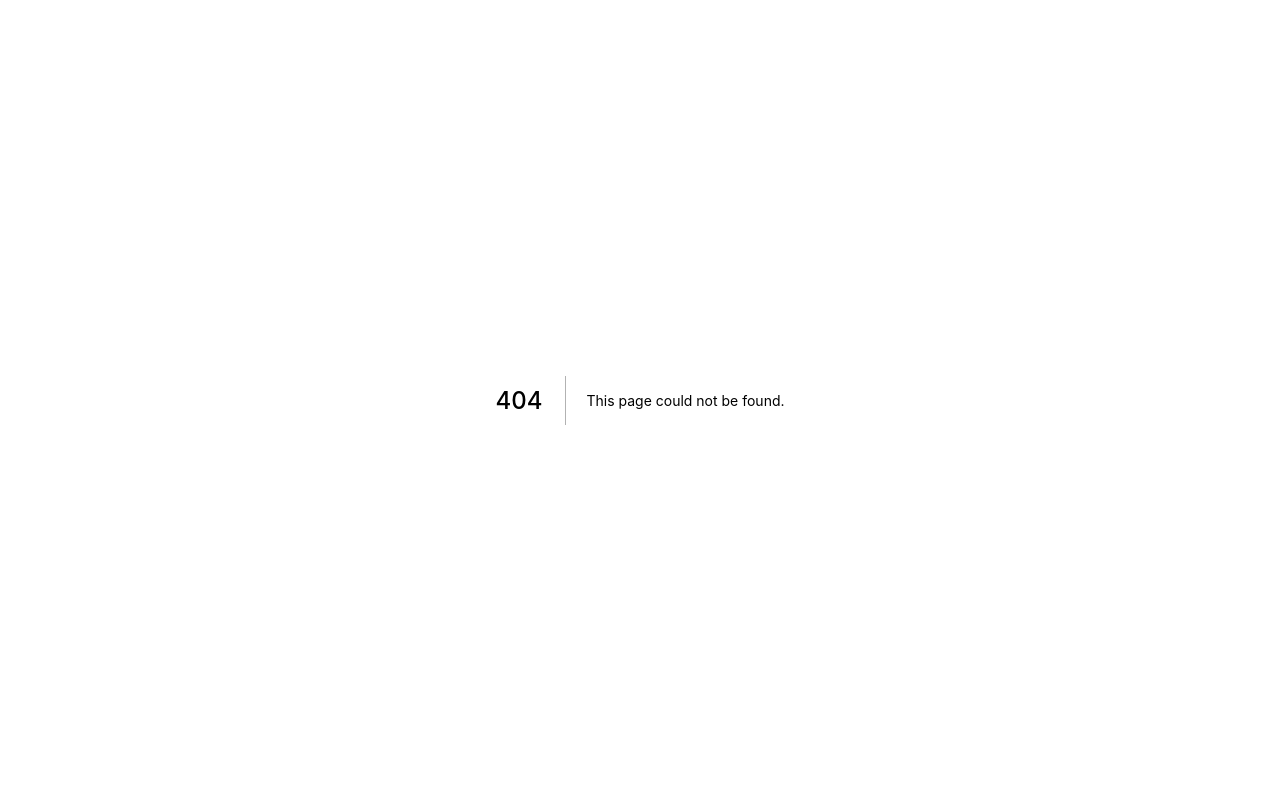
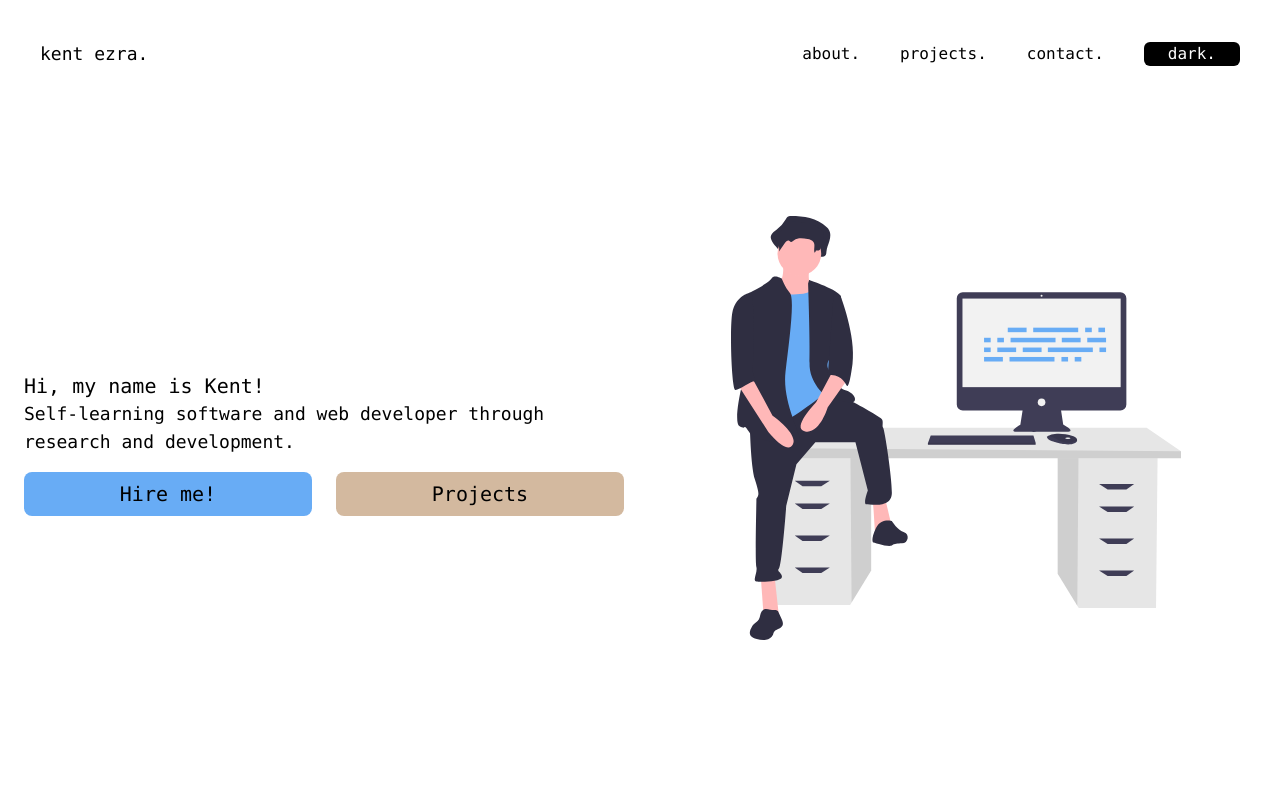
Before and after one commit to kentezrabetita/personal-portfolio, a Next.js app: page /csu-hci-project/ in a window 1280 px wide. Before the commit this address had no page. Shown: the top 799 px of the page. Built offline with nearby package versions, Linux system fonts and the light colour scheme.

Commit message:
add basepath assetprefix and img path

```diff
--- a/components/landing/hero.js
+++ b/components/landing/hero.js
@@ -4,6 +4,8 @@ import Link from 'next/link';
 import { motion } from 'framer-motion';
 
 export default function Hero() {
+  const imgUrl = '/assets/img/kent-1.svg';
+  const prefix = '/csu-hci-project';
   return (
     <div>
       <div className='container mx-auto flex flex-col items-center space-y-8 justify-center p-6 text-center sm:flex-row-reverse sm:space-x-reverse sm:space-x-8 sm:py-20 lg:h-[80vh] lg:py-0'>
@@ -18,7 +20,7 @@ export default function Hero() {
           }}
         >
           <img
-            src='/assets/img/kent-1.svg'
+            src={prefix + imgUrl}
             className='w-80 lg:w-3/4'
             alt='male web developer'
           />
--- a/next.config.js
+++ b/next.config.js
@@ -1,6 +1,8 @@
 /** @type {import('next').NextConfig} */
 const nextConfig = {
   reactStrictMode: true,
-}
+  basePath: '/csu-hci-project',
+  assetPrefix: '/csu-hci-project',
+};
 
-module.exports = nextConfig
+module.exports = nextConfig;
```
